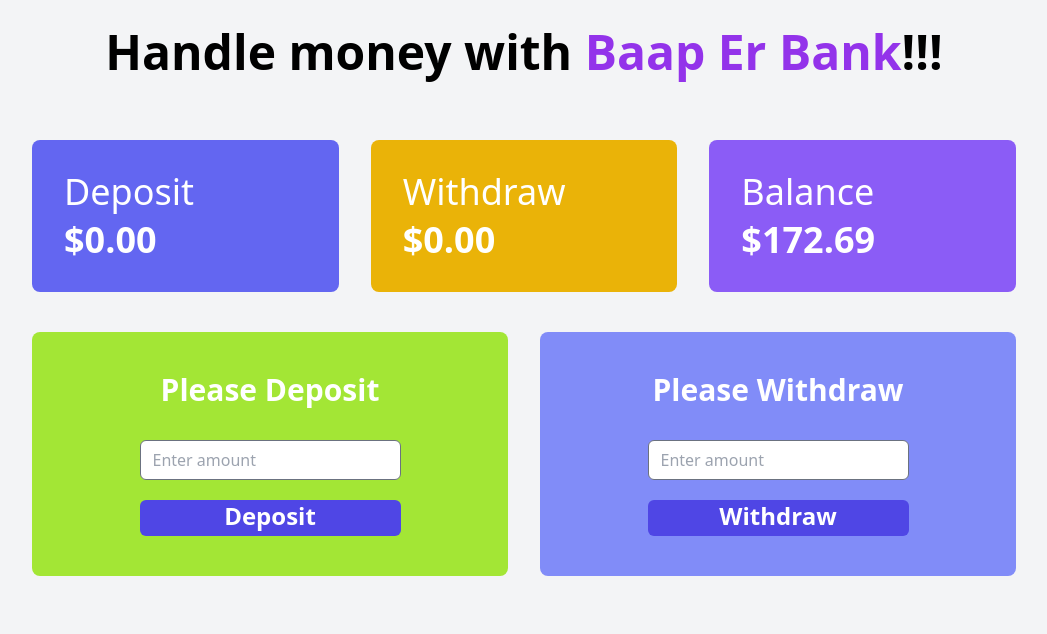
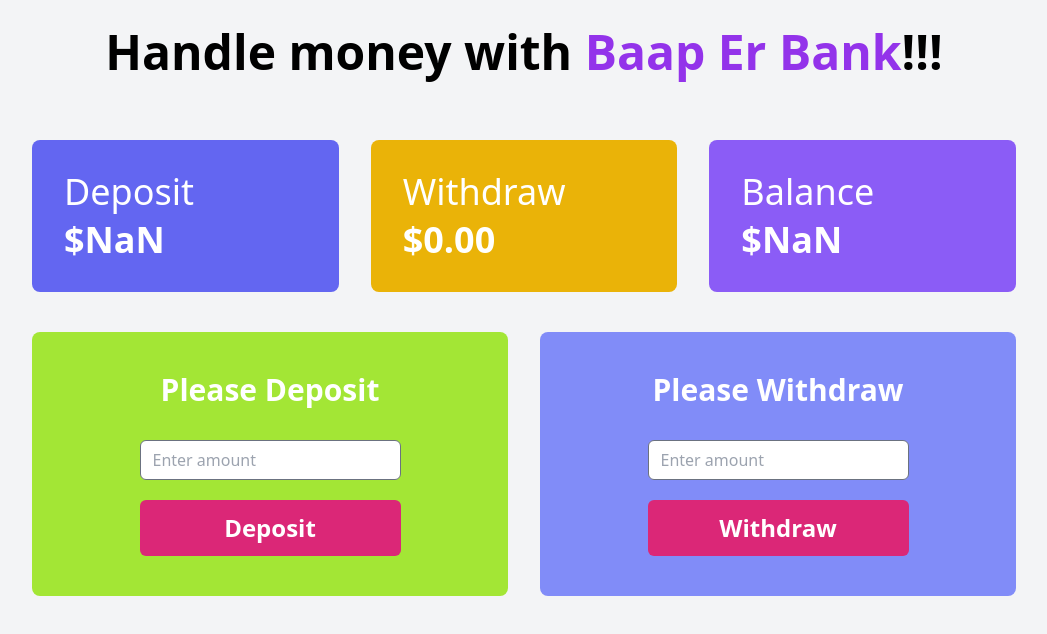
Before and after one commit to NahidAhmed47/baap-er-bank, a plain HTML site: page bank.html in a window 1280 px wide. Both pictures are taken after a click on the button "Deposit". Shown: the whole page, without its empty margins (116-1163 px from the left). Drawn offline with nearby package versions, Linux system fonts and the light colour scheme.

Commit message:
deposit added

```diff
--- a/bank.html
+++ b/bank.html
@@ -30,7 +30,7 @@
             </div>
             <div class="bg-violet-500	p-8 rounded-lg order-1 md:order-3 w-100 col-span-1 sm:col-span-2 lg:col-span-1">
               <h2 class="text-white text-2xl md:text-4xl ">Balance</h2>
-              <h2 class="text-white text-2xl sm:text-4xl font-semibold mt-1 sm:mt-2">$172.69</h2>
+              <h2 class="text-white text-2xl sm:text-4xl font-semibold mt-1 sm:mt-2">$<span id="balance">720</span></h2>
             </div>
           </div>
         </section>
@@ -39,13 +39,13 @@
           <div class="grid grid-cols-1 sm:grid-cols-2 mx-5 text-center gap-8">
             <div class="bg-lime-400 p-8	md:px-16 md:py-10 rounded-lg">
               <h2 class="text-white text-2xl md:text-3xl font-semibold">Please Deposit</h2>
-              <input class="block mt-4 md:mt-8 mb-3 md:mb-5 rounded-md h-10 w-9/12 mx-auto" type="number" name="" id="input-deposit" placeholder="Enter amount">
-              <button class="bg-indigo-600 hover:bg-indigo-500 pb-1 text-2xl font-semibold text-white rounded-md  w-9/12 mx-auto" type="submit" id="btn-deposit">Deposit</button>
+              <input class="block mt-4 md:mt-8 mb-3 md:mb-5 rounded-md h-10 w-9/12 mx-auto" type="text" name="" id="input-deposit" placeholder="Enter amount">
+              <button class="bg-pink-600	 hover:bg-pink-500 py-3 text-2xl font-semibold text-white rounded-md  w-9/12 mx-auto" type="submit" id="btn-deposit">Deposit</button>
             </div>
             <div class="bg-indigo-400	 p-8	md:px-16 md:py-10 rounded-lg">
               <h2 class="text-white text-2xl md:text-3xl font-semibold">Please Withdraw</h2>
               <input class="block mt-4 md:mt-8 mb-3 md:mb-5 rounded-md h-10 w-9/12 mx-auto" type="text" name="" id="" placeholder="Enter amount">
-              <button class="bg-indigo-600 hover:bg-indigo-500 pb-1 text-2xl font-semibold text-white rounded-md  w-9/12 mx-auto" type="submit">Withdraw</button>
+              <button class="bg-pink-600	 hover:bg-pink-500	 py-3 text-2xl font-semibold text-white rounded-md  w-9/12 mx-auto" type="submit">Withdraw</button>
             </div>
 
           </div>
@@ -53,7 +53,8 @@
       </main>
 
     <!-- login js file -->
-    <script src="js/bank.js"></script>
+    <script src="js/deposit.js"></script>
+    <script src="js/withdraw.js"></script>
     <!-- flowbite library js link -->
     <script src="https://cdnjs.cloudflare.com/ajax/libs/flowbite/1.6.3/flowbite.min.js"></script>
 </body>
--- a/js/bank.js
+++ /dev/null
@@ -1,12 +0,0 @@
-// find input amount
-document.getElementById('btn-deposit').addEventListener('click', function(){
-    const inputAmount = document.getElementById('input-deposit').value;
-    if(inputAmount >= 0){
-        const addDeposit = document.getElementById('deposit-total').innerText;
-        addDeposit = inputAmount + addDeposit;
-        return addDeposit;
-    }
-    else{
-        alert('Please enter number!');
-    }
-})
--- /dev/null
+++ b/js/deposit.js
@@ -0,0 +1,19 @@
+// find input amount
+document.getElementById('btn-deposit').addEventListener('click', function(){
+    const inputField = document.getElementById('input-deposit');
+    const inputAmountString = inputField.value;
+    const inputAmount = parseFloat(inputAmountString);
+    const previousDepositTotal = document.getElementById('deposit-total');
+    const depositTotalString = previousDepositTotal.innerText;
+    const depositTotal = parseFloat(depositTotalString);
+    const currentDeposit = depositTotal + inputAmount;
+    previousDepositTotal.innerText = currentDeposit.toFixed(2);
+
+    // total update for balance
+    const previousBalance = document.getElementById('balance');
+    const balanceString = previousBalance.innerText;
+    const balance = parseFloat(balanceString);
+    const currentBalance = balance + inputAmount;
+    previousBalance.innerText = currentBalance;
+    inputField.value = '';
+})
```
Also changed, not shown: js/withdraw.js (added).
